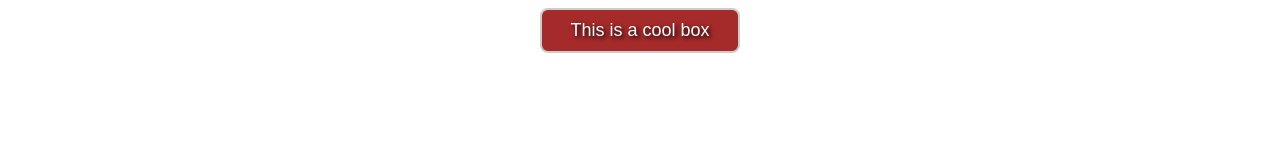
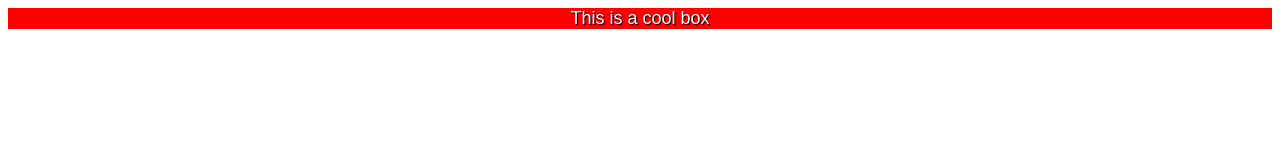
Before and after one commit to akshay-mathew/akshay-mathew, a plain HTML site: page Assignment 3/Part 2/index.html in a window 1280 px wide. Drawn offline with Linux system fonts and the light colour scheme.

Commit message:
text alligning

```diff
--- a/Assignment 3/Part 2/style.css
+++ b/Assignment 3/Part 2/style.css
@@ -5,17 +5,24 @@ html {
 /* Your CSS below here */
 
 div {
+  /*arranging the size and position*/
+  line-height: 8.5
   width: 200px;
-  height: 150;
-  background-color: brown;
-  border: 2px solid #ccc;
-  padding: 10px;
+  margin: auto;
+
+  font-size: 1.125rem;
+  text-align: center;
+  color: white;
+
+
+
+  background-color: red;
+  color: #FFFFFF;
   box-sizing: border-box;
   margin: 0 auto;
-  text-align: center;
+
   font-size: 1.125rem;
   color: white;
-  text-shadow: 2px 2px 4px black;
-  border-radius: 8px;
-  box-shadow: 0px 0px 8px rgba;
+  text-shadow: 1px 1px 1px black;
+  border-radius:
 }
```
Also changed, not shown: Assignment 3/Part 2/index.html (+6 -0 lines).
